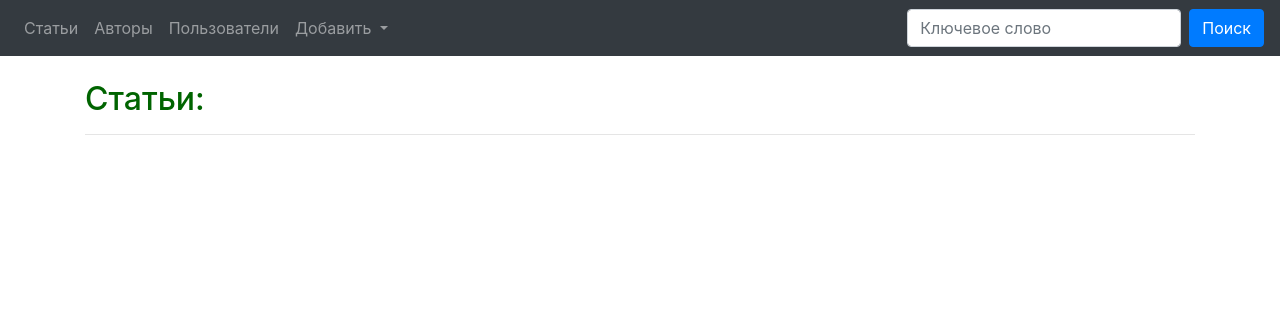
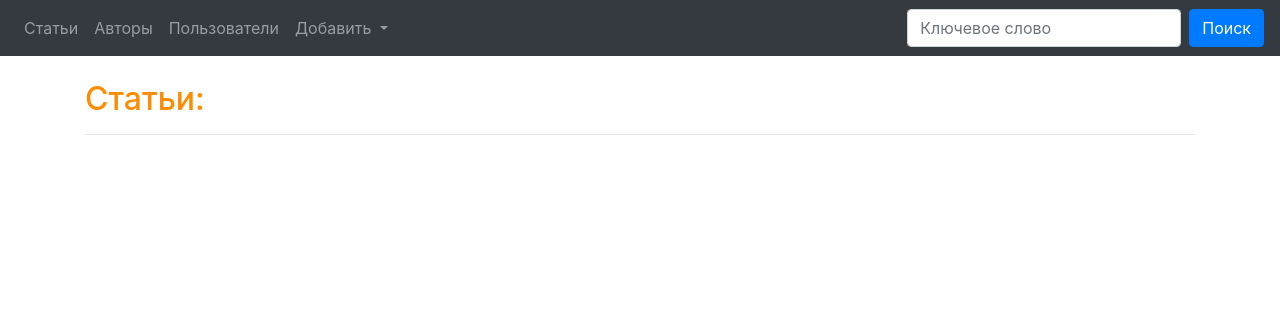
Before and after one commit to Amankaium/itblog, a Django app: template article/templates/article/articles.html in a window 1280 px wide. Shown: the top 316 px of the page. Run offline with Django 3.2, Linux system fonts and the light colour scheme; the template is opened without the code that fills it, so the values that code supplies are empty; some libraries are stand-ins or nearby versions.

Commit message:
changed text color to dark orange

```diff
--- a/article/static/main/main.css
+++ b/article/static/main/main.css
@@ -9,5 +9,5 @@ a:hover {
 }
 
 * {
-    color: darkgreen;
+    color: darkorange;
 }
```
